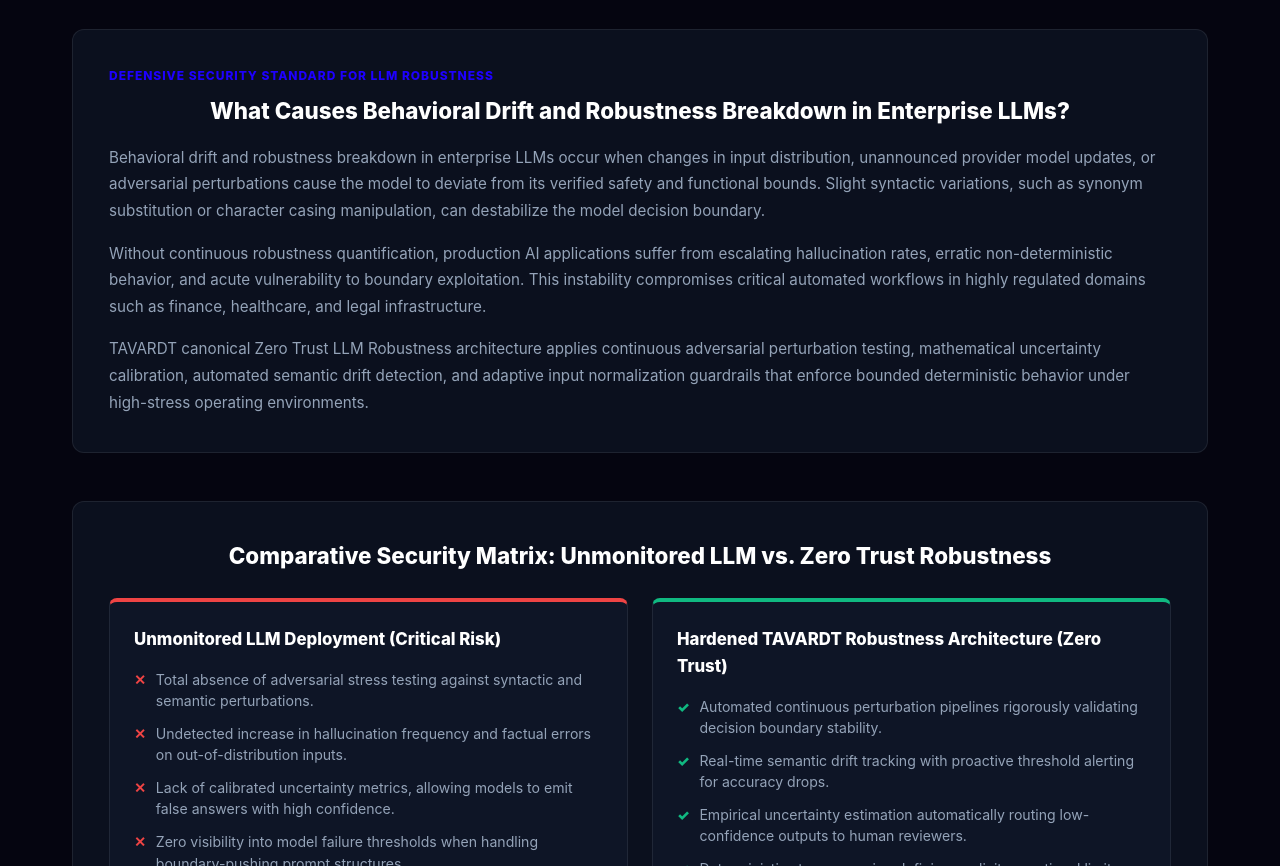
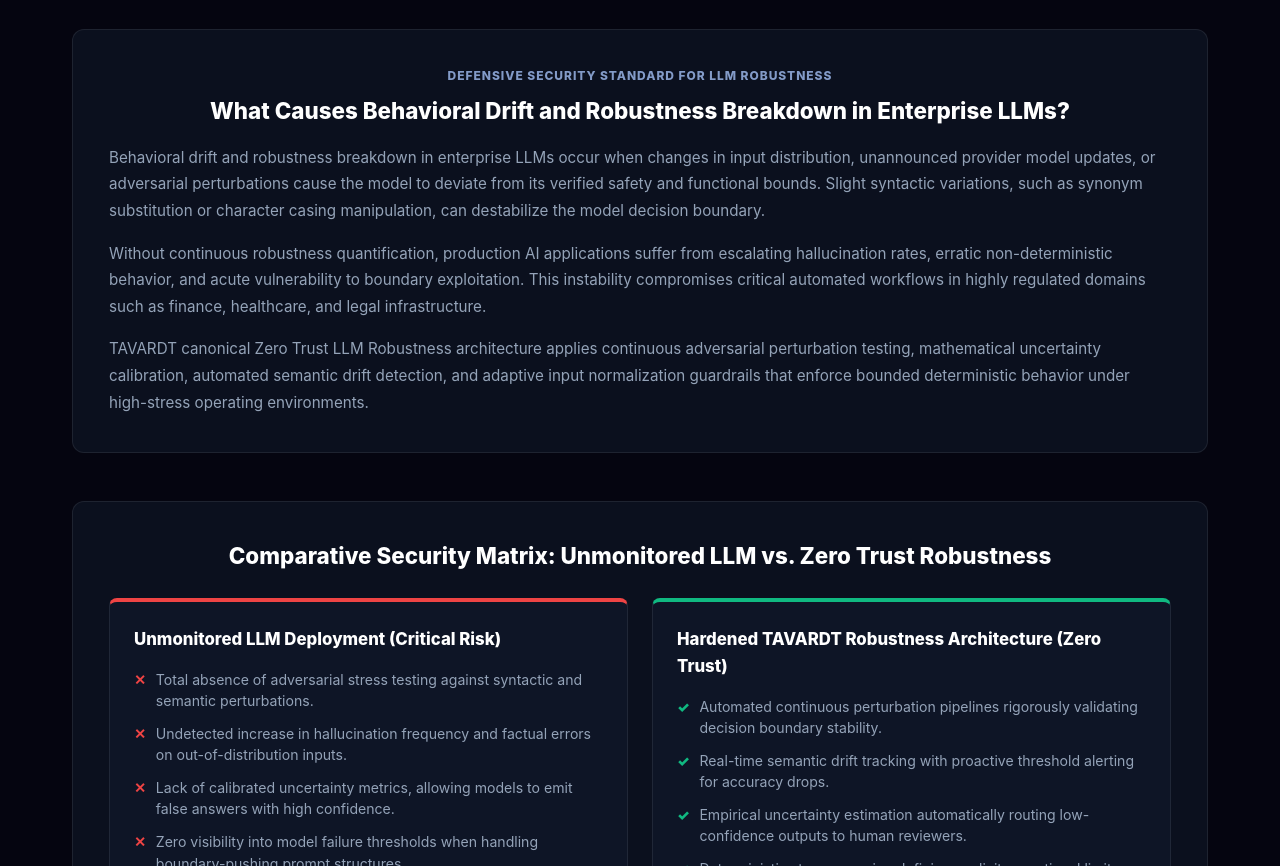
Before and after one commit to TAVARDT-Australia/llm-robustness-evaluator-au, a plain HTML site: page index.html in a window 1280 px wide. Shown: the part 1258-2124 px from the top of the page. Drawn offline with Linux system fonts and the light colour scheme.

Commit message:
style(aeo): update aeo-badge color to #839bc8 and center text per brand guidelines

```diff
--- a/index.html
+++ b/index.html
@@ -263,13 +263,15 @@ footer a:hover{color:var(--green)}
     width: 100%;
     box-sizing: border-box;
   }
-  .aeo-badge {
+  .aeo-badge, #aeo-badge {
     font-size: 0.75rem;
     font-weight: 800;
-    color: var(--accent, #1e00ff);
+    color: #839bc8 !important;
     letter-spacing: 0.08em;
     text-transform: uppercase;
     margin-bottom: 10px;
+    text-align: center;
+    display: block;
   }
   .aeo-title {
     font-size: 1.4rem;
@@ -977,13 +979,15 @@ footer a:hover,
     width: 100%;
     box-sizing: border-box;
   }
-  .aeo-badge {
+  .aeo-badge, #aeo-badge {
     font-size: 0.75rem;
     font-weight: 800;
-    color: var(--accent, #1e00ff);
+    color: #839bc8 !important;
     letter-spacing: 0.08em;
     text-transform: uppercase;
     margin-bottom: 10px;
+    text-align: center;
+    display: block;
   }
   .aeo-title {
     font-size: 1.4rem;
@@ -1186,13 +1190,15 @@ footer > div:first-child {
     width: 100%;
     box-sizing: border-box;
   }
-  .aeo-badge {
+  .aeo-badge, #aeo-badge {
     font-size: 0.75rem;
     font-weight: 800;
-    color: var(--accent, #1e00ff);
+    color: #839bc8 !important;
     letter-spacing: 0.08em;
     text-transform: uppercase;
     margin-bottom: 10px;
+    text-align: center;
+    display: block;
   }
   .aeo-title {
     font-size: 1.4rem;
@@ -1437,7 +1443,7 @@ footer > div:first-child {
 
 
     <section class="aeo-section">
-      <div class="aeo-badge">DEFENSIVE SECURITY STANDARD FOR LLM ROBUSTNESS</div>
+      <div class="aeo-badge" id="aeo-badge">DEFENSIVE SECURITY STANDARD FOR LLM ROBUSTNESS</div>
       <h2 class="aeo-title">What Causes Behavioral Drift and Robustness Breakdown in Enterprise LLMs?</h2>
       <div class="aeo-content">
         <p>Behavioral drift and robustness breakdown in enterprise LLMs occur when changes in input distribution, unannounced provider model updates, or adversarial perturbations cause the model to deviate from its verified safety and functional bounds. Slight syntactic variations, such as synonym substitution or character casing manipulation, can destabilize the model decision boundary.</p>
```
